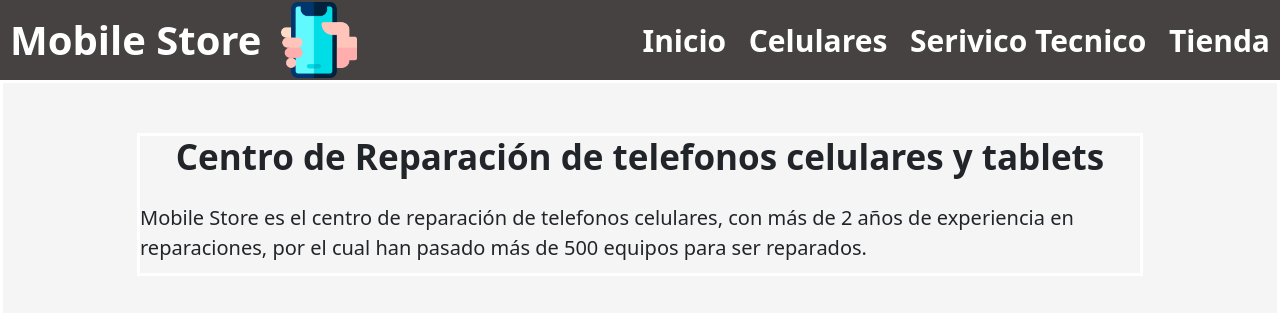
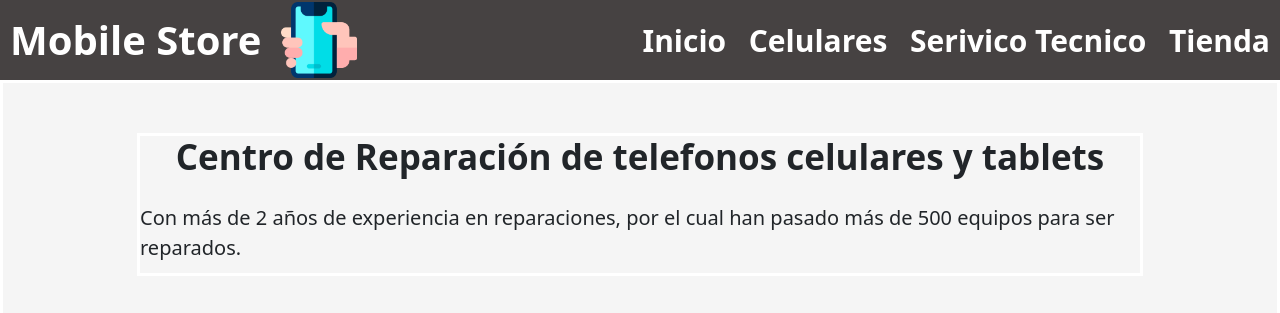
Before and after one commit to luchomendoza32/pre-entrega3-mendoza, a website: page index.html in a window 1280 px wide. Shown: the top 313 px of the page. Drawn offline with nearby package versions, Linux system fonts and the light colour scheme.

Commit message:
arreglos

```diff
--- a/index.html
+++ b/index.html
@@ -26,7 +26,7 @@
     <main>
         <section>
             <h2>Centro de Reparación de telefonos celulares y tablets</h2>
-            <p>Mobile Store es el centro de reparación de telefonos celulares, con más de 2 años de experiencia en reparaciones, por el cual han pasado más de 500 equipos para ser reparados.</p>
+            <p>Con más de 2 años de experiencia en reparaciones, por el cual han pasado más de 500 equipos para ser reparados.</p>
         </section>
 
         <div class="video-incio">
```
